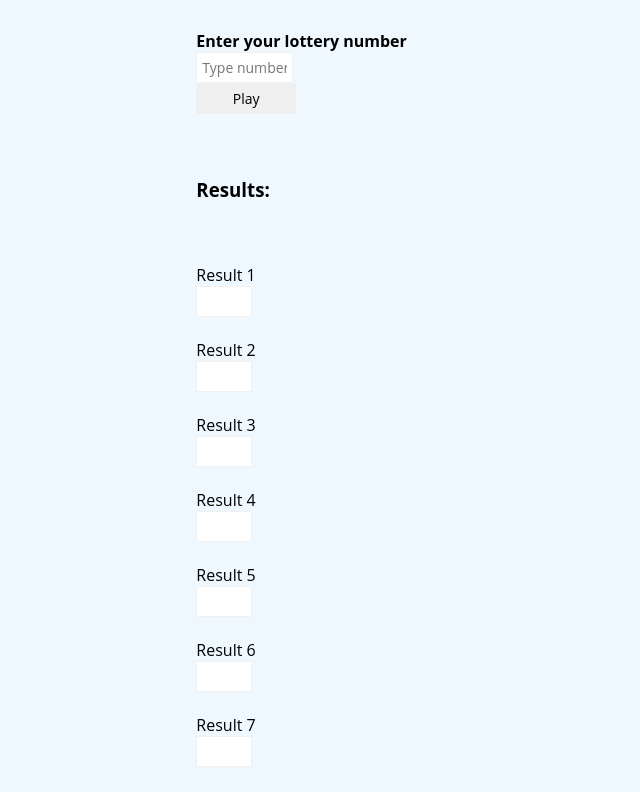
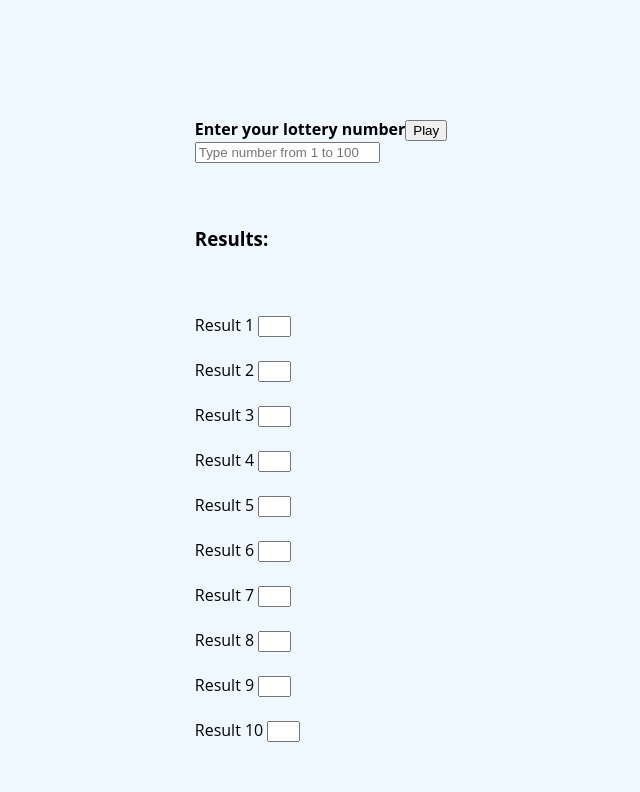
Before and after one commit to javalava12/Lottery-Game, a plain HTML site: page index.html in a window 1280 px wide. Shown: the top 792 px of the page, without its empty margins (319-959 px from the left). Drawn offline with Linux system fonts and the light colour scheme.

Commit message:
Update styles.css

```diff
--- a/styles.css
+++ b/styles.css
@@ -13,12 +13,3 @@ div {
  float:left ;
 
 }
-input {
-	border: 1px solid #f0f0f0;
-	border-radius: 1px;
-
-	font-family: inherit;
-	font-size: 14px;
-	padding: 5px;
-	width: 40%;
-}
```
